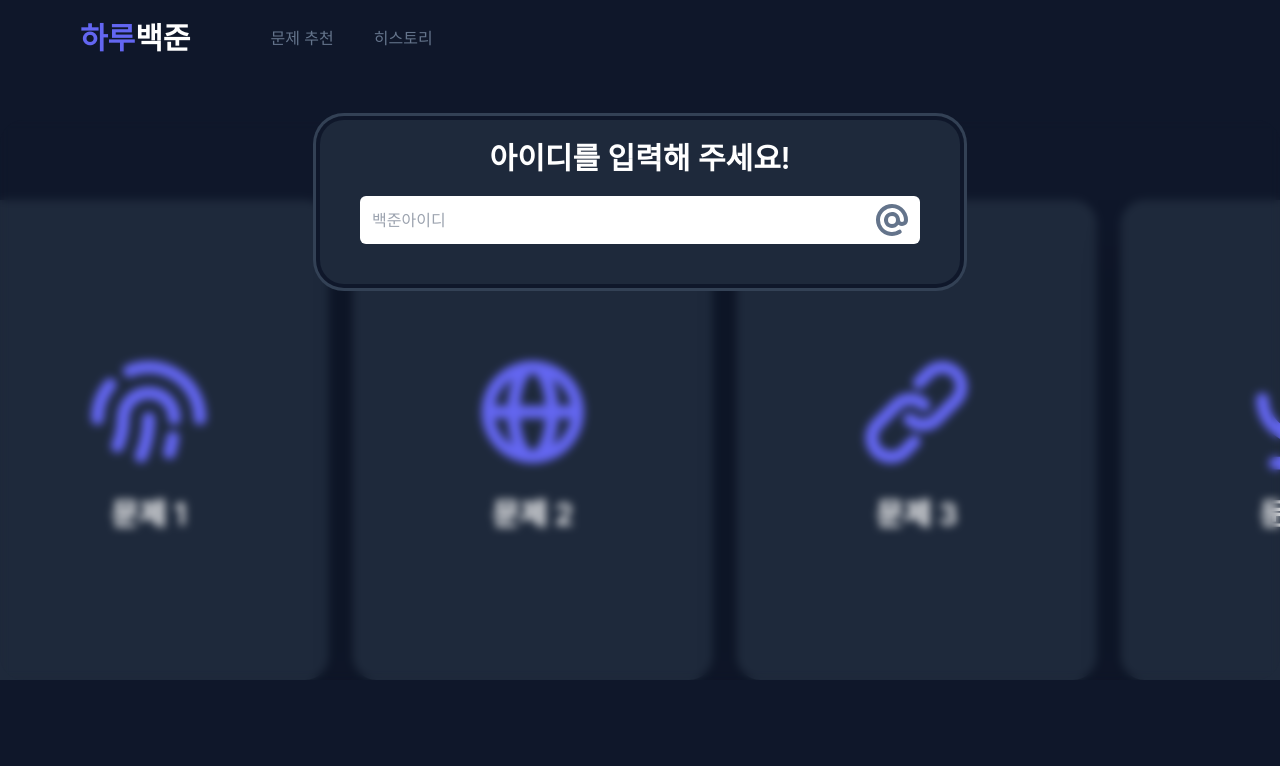
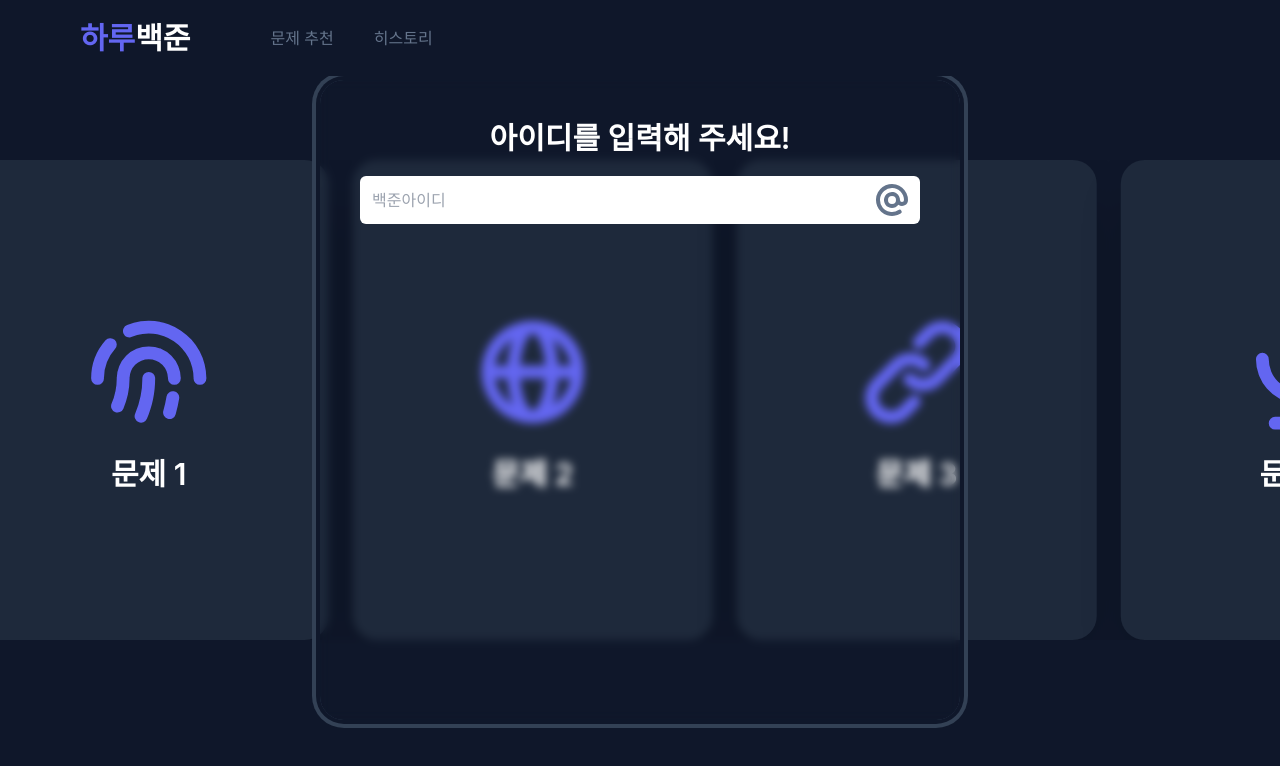
Before and after one commit to wattt3/Rec_BaekJoon, a React (Create React App) app in the folder Front/: page /new-home in a window 1280 px wide. Shown: the top 766 px of the page. Built offline with nearby package versions, Linux system fonts and the light colour scheme; a web font is replaced by a local one.

Commit message:
new home design modify

```diff
--- a/Front/src/routes/NewHome.tsx
+++ b/Front/src/routes/NewHome.tsx
@@ -337,7 +337,7 @@ function NewHome() {
           히스토리
         </span>
       </header>
-      <main className="pt-20 w-full h-screen flex flex-col justify-center items-center overflow-hidden relative">
+      <main className="w-full h-screen flex flex-col justify-center items-center overflow-hidden relative">
         <div className="w-full h-[60vh] overflow-hidden">
           <motion.div
             animate={{
@@ -357,8 +357,16 @@ function NewHome() {
           </motion.div>
         </div>
         <aside className="absolute top-0 left-0 w-full h-full flex justify-center items-center">
-          <div className="w-full h-[70vh] rounded-3xl backdrop-blur-sm  flex justify-center items-start">
-            <div className="max-w-screen-sm w-full p-10 pt-5 bg-slate-800 rounded-3xl flex flex-col items-center gap-5 ring ring-slate-700 ring-offset-4 ring-offset-slate-900">
+          <div className="w-full h-[80vh] flex justify-center items-center px-10">
+            <motion.div
+              initial={{ y: 100, opacity: 0 }}
+              animate={{
+                y: 0,
+                opacity: 1,
+                transition: { duration: 1, delay: 0.5, type: "spring" },
+              }}
+              className="max-w-screen-sm w-full h-full p-10  bg-transparent rounded-3xl flex flex-col items-center gap-5 ring-4 ring-slate-700 ring-offset-4 ring-offset-slate-900 backdrop-blur-sm"
+            >
               <h1 className="text-center text-3xl font-semibold text-white">
                 아이디를 입력해 주세요!
               </h1>
@@ -368,7 +376,7 @@ function NewHome() {
               >
                 <UserNameInput />
               </form>
-            </div>
+            </motion.div>
           </div>
         </aside>
       </main>
```
